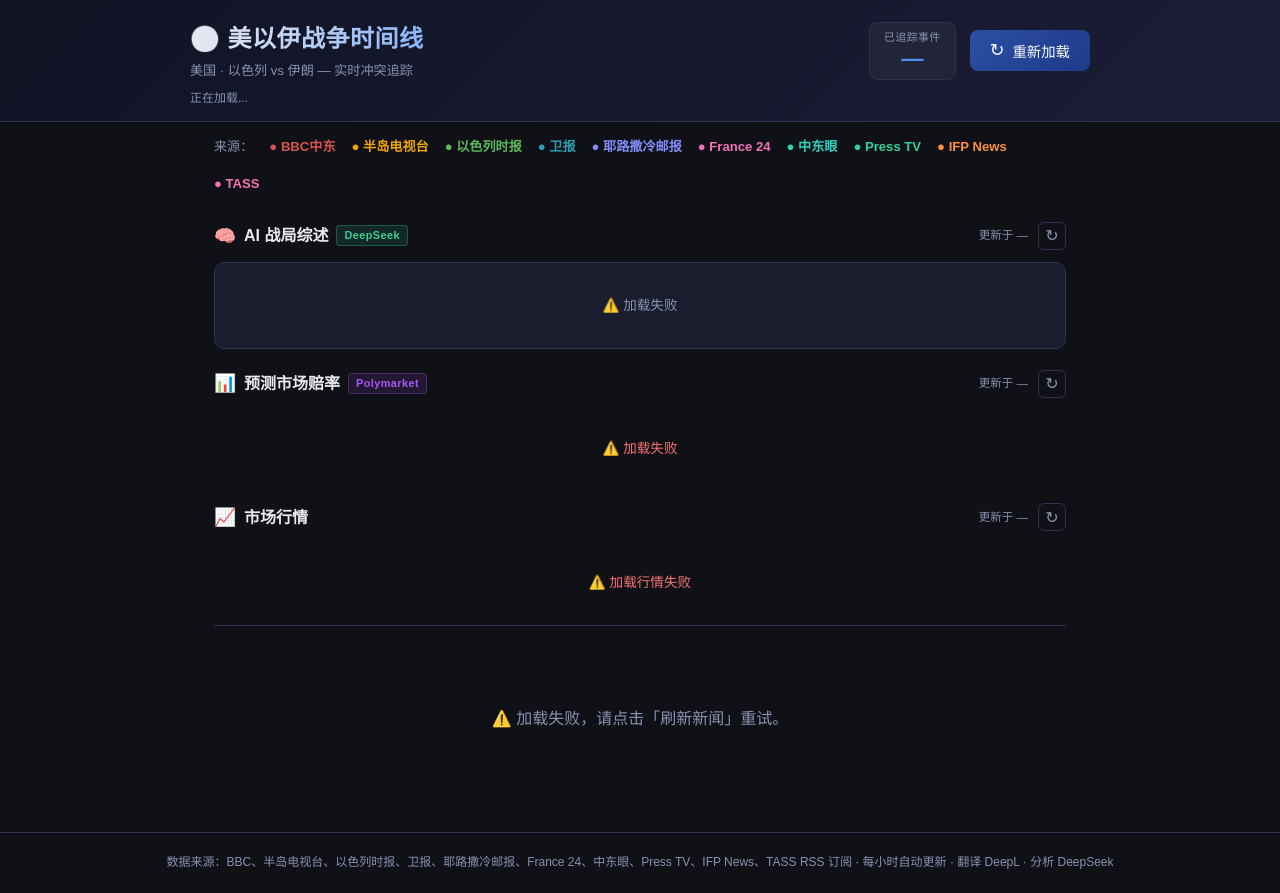
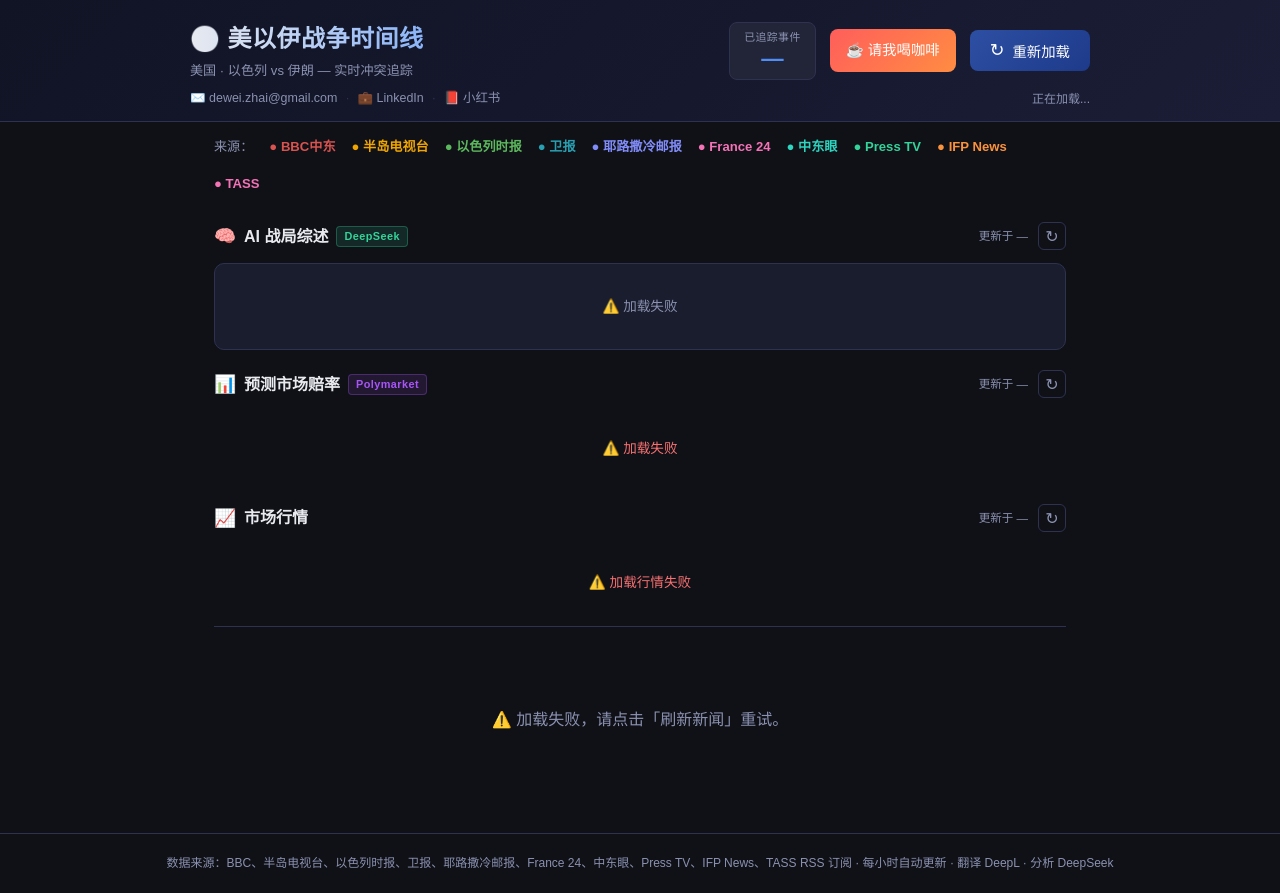
Before and after one commit to zhaidewei/us-israel-iran-timeline, a website: page public/index.html in a window 1280 px wide. Drawn offline with nearby package versions, Linux system fonts and the light colour scheme; no server answers.

Commit message:
add contact

```diff
--- a/public/index.html
+++ b/public/index.html
@@ -20,13 +20,23 @@
           <span class="badge-label">已追踪事件</span>
           <span class="badge-count" id="event-count">—</span>
         </div>
+        <a class="kofi-btn" href="https://ko-fi.com/deweizhai" target="_blank" rel="noopener">☕ 请我喝咖啡</a>
         <button class="refresh-btn" id="refresh-btn" onclick="manualRefresh()">
           <span class="refresh-icon" id="refresh-icon">↻</span>
           <span id="refresh-label">重新加载</span>
         </button>
       </div>
     </div>
-    <div class="last-updated" id="last-updated">正在加载...</div>
+    <div class="header-meta">
+      <div class="header-contact">
+        <a href="mailto:dewei.zhai@gmail.com">✉️ dewei.zhai@gmail.com</a>
+        <span class="header-contact-sep">·</span>
+        <a href="https://www.linkedin.com/in/zhaidewei/" target="_blank" rel="noopener">💼 LinkedIn</a>
+        <span class="header-contact-sep">·</span>
+        <a href="https://www.xiaohongshu.com/user/profile/613c788c000000000201f2be" target="_blank" rel="noopener">📕 小红书</a>
+      </div>
+      <div class="last-updated" id="last-updated">正在加载...</div>
+    </div>
   </header>
 
   <!-- ── Breaking News Banner (hidden until imp=5 event exists) ── -->
--- a/public/style.css
+++ b/public/style.css
@@ -38,10 +38,6 @@ body {
   background: linear-gradient(135deg, #111425 0%, #1a1d35 100%);
   border-bottom: 1px solid var(--border);
   padding: 20px 24px 12px;
-  position: sticky;
-  top: 0;
-  z-index: 100;
-  backdrop-filter: blur(10px);
 }
 
 .header-inner {
@@ -99,6 +95,25 @@ body {
   line-height: 1.2;
 }
 
+.kofi-btn {
+  background: linear-gradient(135deg, #ff5e5b, #ff8c42);
+  color: #fff;
+  border-radius: 8px;
+  padding: 10px 16px;
+  font-size: 0.9rem;
+  font-family: inherit;
+  text-decoration: none;
+  display: flex;
+  align-items: center;
+  gap: 6px;
+  transition: opacity var(--transition), transform var(--transition);
+  white-space: nowrap;
+}
+.kofi-btn:hover  { opacity: 0.85; }
+.kofi-btn:active { transform: scale(0.97); }
+
+
+
 .refresh-btn {
   background: linear-gradient(135deg, #2d4fa3, #1e3a8a);
   color: #fff;
@@ -122,9 +137,37 @@ body {
 .refresh-icon.spinning { animation: spin 0.8s linear infinite; }
 @keyframes spin { to { transform: rotate(360deg); } }
 
-.last-updated {
+.header-meta {
   max-width: 900px;
   margin: 8px auto 0;
+  display: flex;
+  align-items: center;
+  justify-content: space-between;
+  gap: 12px;
+  flex-wrap: wrap;
+}
+
+.header-contact {
+  display: flex;
+  align-items: center;
+  gap: 8px;
+  flex-wrap: wrap;
+}
+
+.header-contact a {
+  font-size: 0.78rem;
+  color: var(--text-muted);
+  text-decoration: none;
+  transition: color var(--transition);
+}
+.header-contact a:hover { color: var(--accent); }
+
+.header-contact-sep {
+  color: var(--border);
+  font-size: 0.78rem;
+}
+
+.last-updated {
   font-size: 0.75rem;
   color: var(--text-muted);
 }
@@ -603,6 +646,7 @@ body {
   animation: spin 0.8s linear infinite;
   margin: 0 auto 16px;
 }
+
 
 /* ===== Footer ===== */
 .footer {
```
